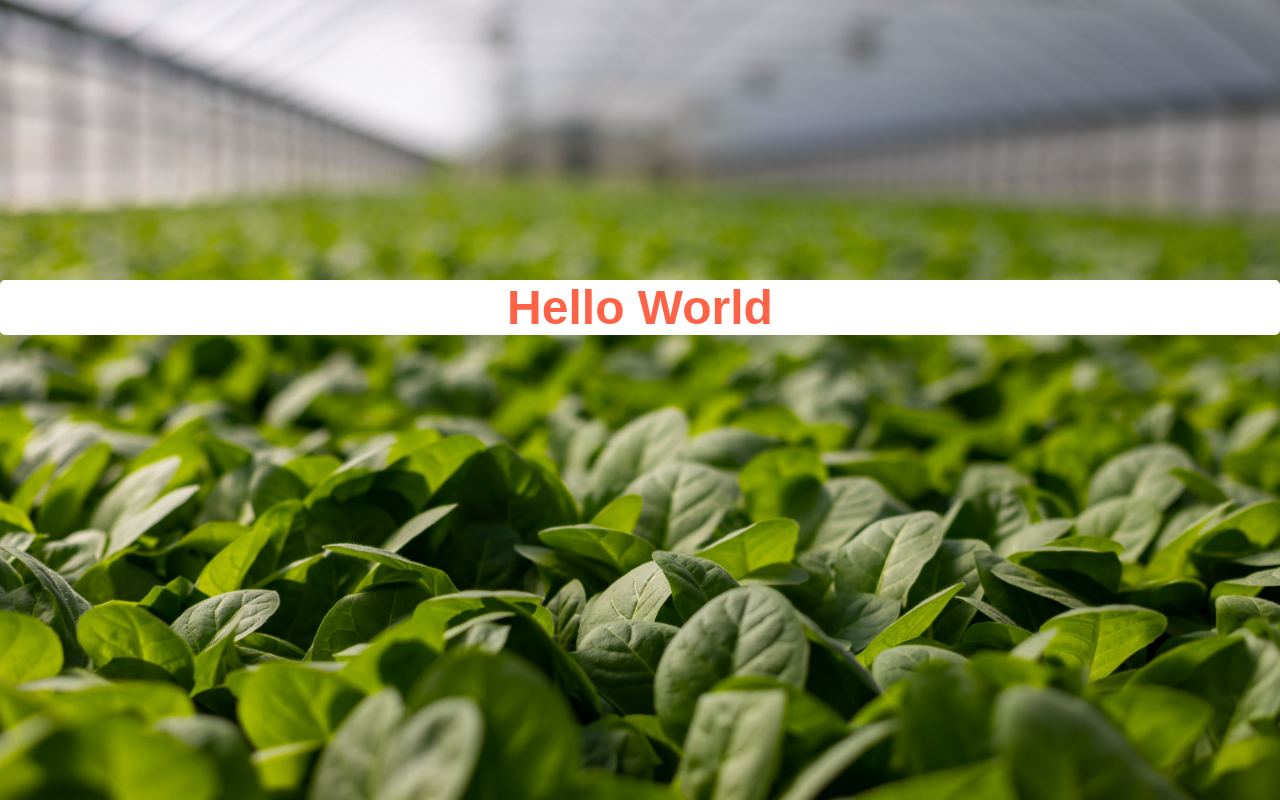
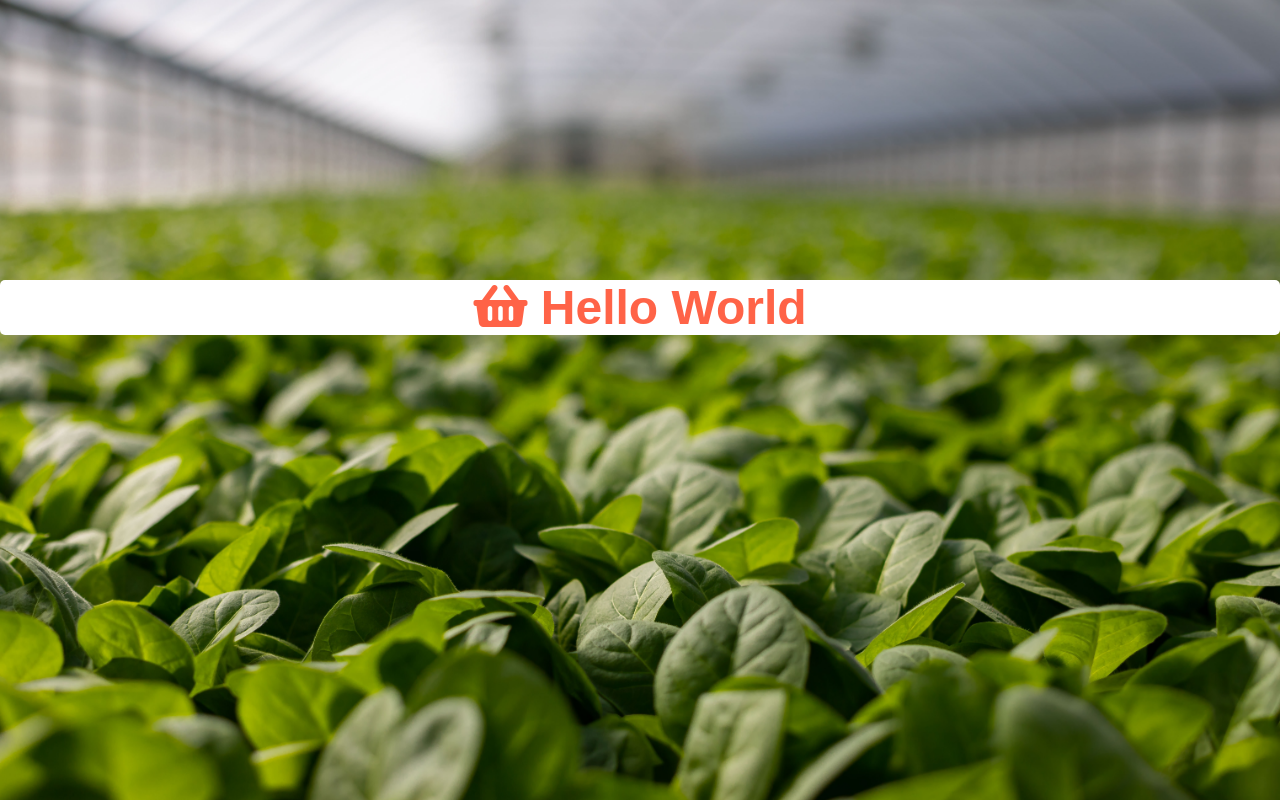
Before and after one commit to yugeshpalvai21/frontend_applications, a website: page css_backgrounds/index.html in a window 1280 px wide. Drawn offline with Linux system fonts and the light colour scheme; a web font is replaced by a local one.

Commit message:
adds fontawesome icons

```diff
--- a/css_backgrounds/index.html
+++ b/css_backgrounds/index.html
@@ -5,11 +5,15 @@
     <meta http-equiv="X-UA-Compatible" content="IE=edge">
     <meta name="viewport" content="width=device-width, initial-scale=1.0">
     <title>CSS BACKGROUNDS</title>
+    <link rel="stylesheet" href="https://cdnjs.cloudflare.com/ajax/libs/font-awesome/5.15.3/css/all.min.css" integrity="sha512-iBBXm8fW90+nuLcSKlbmrPcLa0OT92xO1BIsZ+ywDWZCvqsWgccV3gFoRBv0z+8dLJgyAHIhR35VZc2oM/gI1w==" crossorigin="anonymous" referrerpolicy="no-referrer" />
     <link rel="stylesheet" href="css/styles.css">
 </head>
 <body>
     <div>
-       <h1>Hello World</h1>
+       <h1>
+           <i class="fas fa-shopping-basket"></i>
+           Hello World
+        </h1>
     </div>
 </body>
 </html>
```
